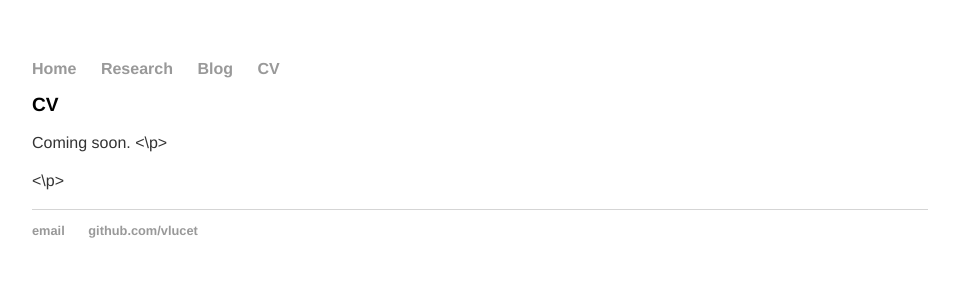
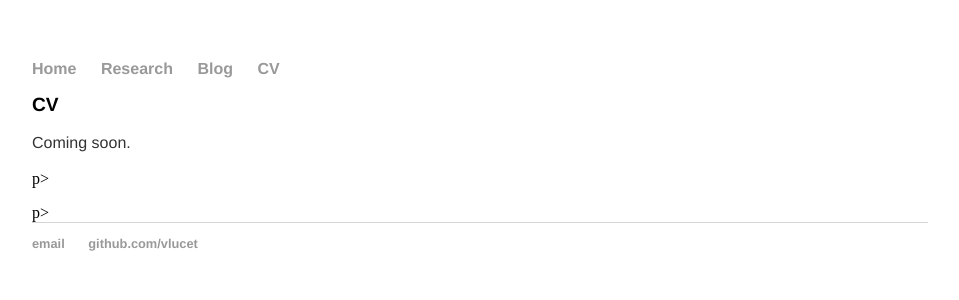
Before and after one commit to lpmi-13/vlucet.github.io, a Jekyll site: the page built from cv/index.html, in a window 1280 px wide. Shown: the top 300 px of the page, without its empty margins (160-1119 px from the left). Built offline with Jekyll 4.4.1, drawn with Linux system fonts in a browser that asks for light colours.

Commit message:
Update index.html

```diff
--- a/cv/index.html
+++ b/cv/index.html
@@ -3,5 +3,5 @@ layout: default
 title: CV
 ---
     <h1>{{ page.title }}</h1>
-    <p> Coming soon. <\p>
-    <p>{{ site.CV }} <\p>
+<p> Coming soon. </p>p>
+<p> {{ site.CV }} </p>p>
```
